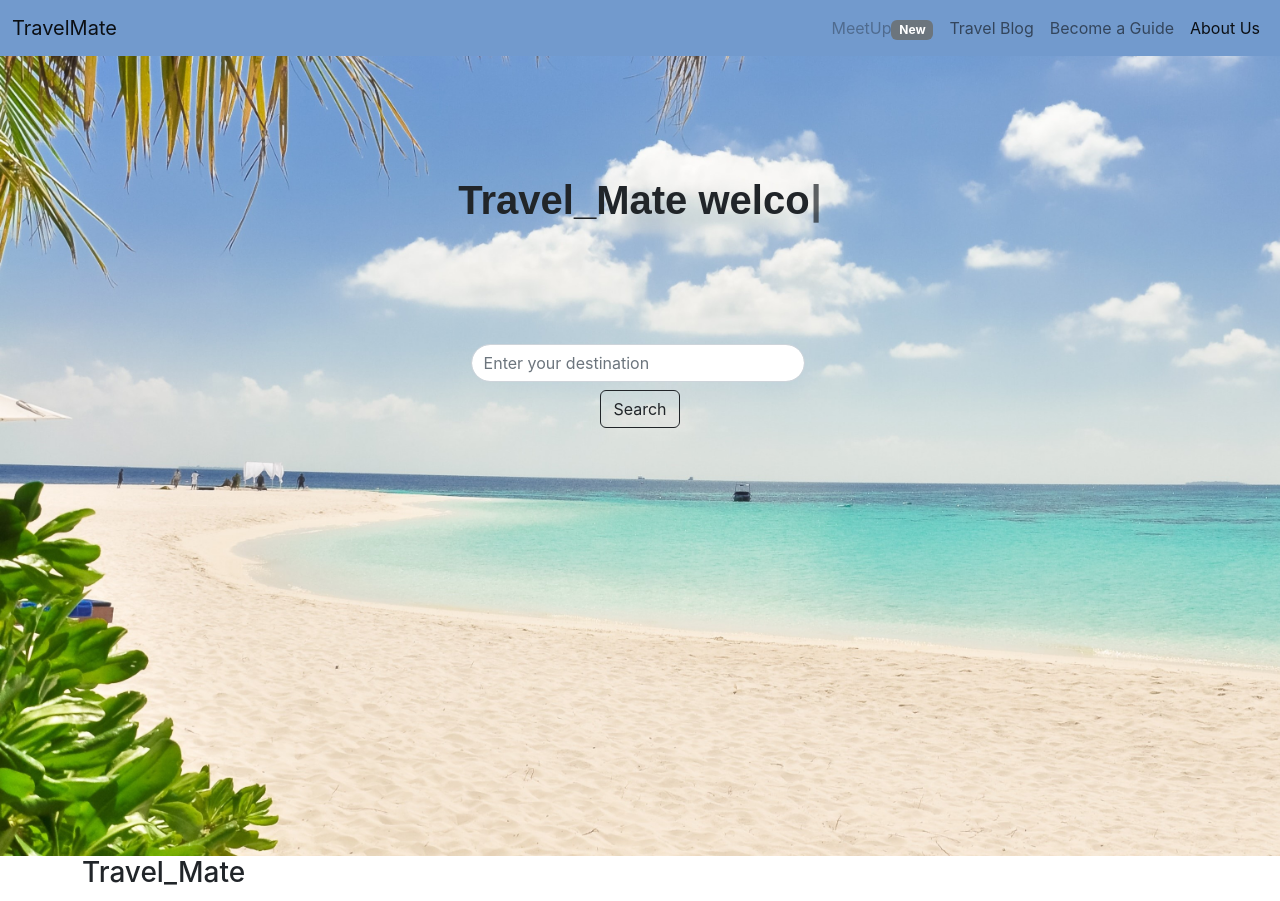
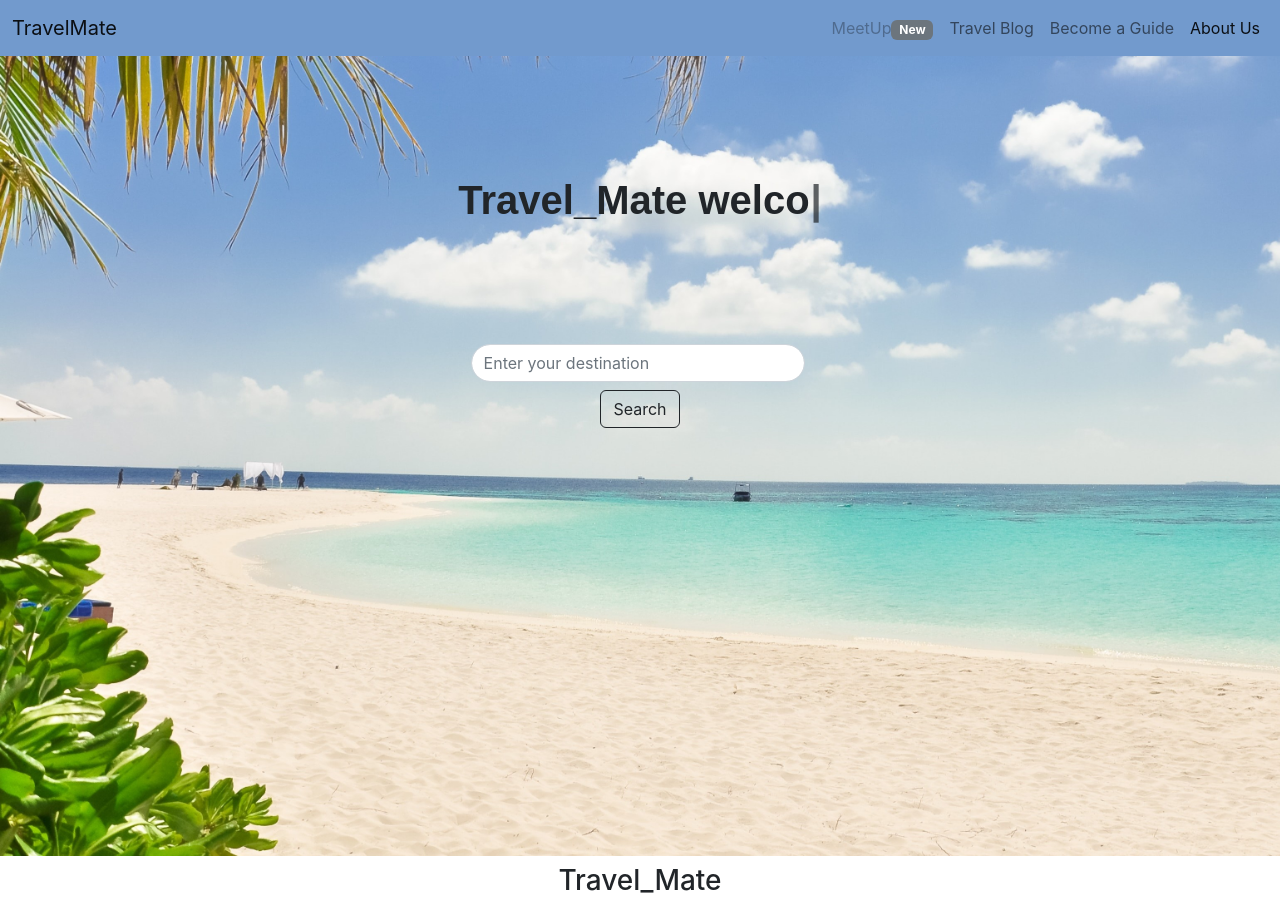
Before and after one commit to nikkk456/Travel_Mate, a React (Create React App) app: page / in a window 1280 px wide. Shown: the top 901 px of the page. Built offline with nearby package versions, Linux system fonts and the light colour scheme.

Commit message:
Added home

```diff
--- a/src/component/Home.js
+++ b/src/component/Home.js
@@ -29,7 +29,7 @@ const Home = () => {
                 </div>
             </div>
             <div className='container'>
-                <h3>Travel_Mate</h3>
+                <h3 className='text-center my-2'>Travel_Mate</h3>
                 <p>
                     TravelMate is a website which provides you the one stop solution for all the problems of travelers whether it is regular Upadtes, Complete details of that place or how to reach That place with a cost effective way.
                     Travel mate also solve the language barrier problem as you can hire a guide on your journey According to the reviews of the other travellors (all the guides are truely certified and can be trustable ).
```
